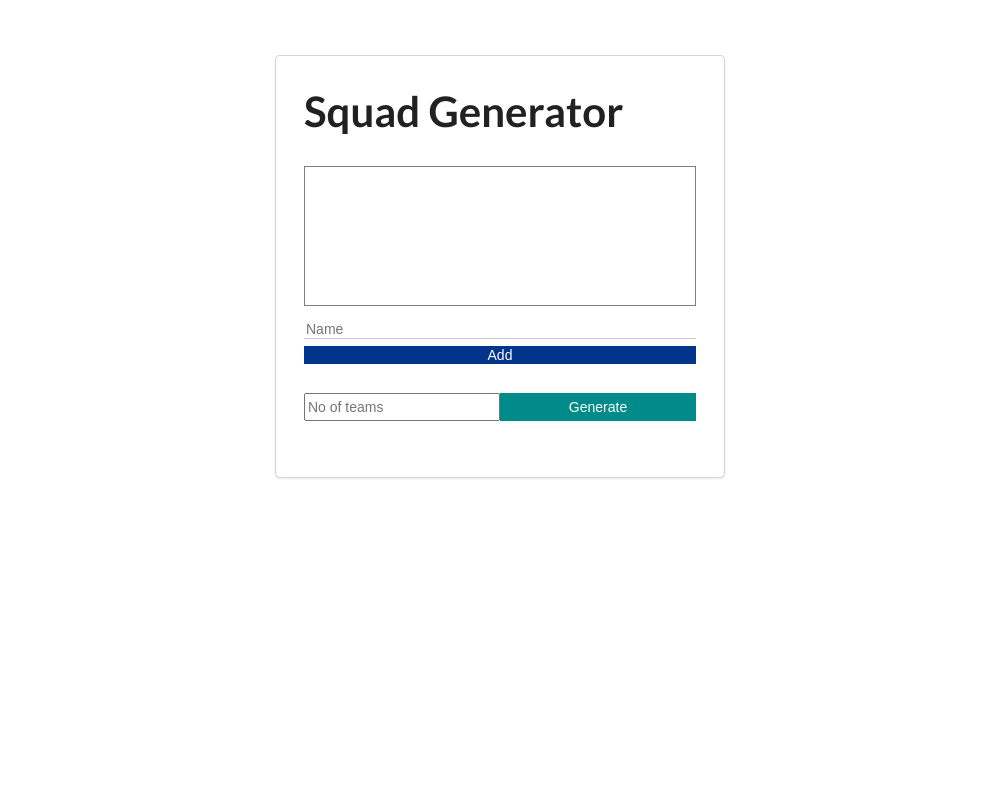
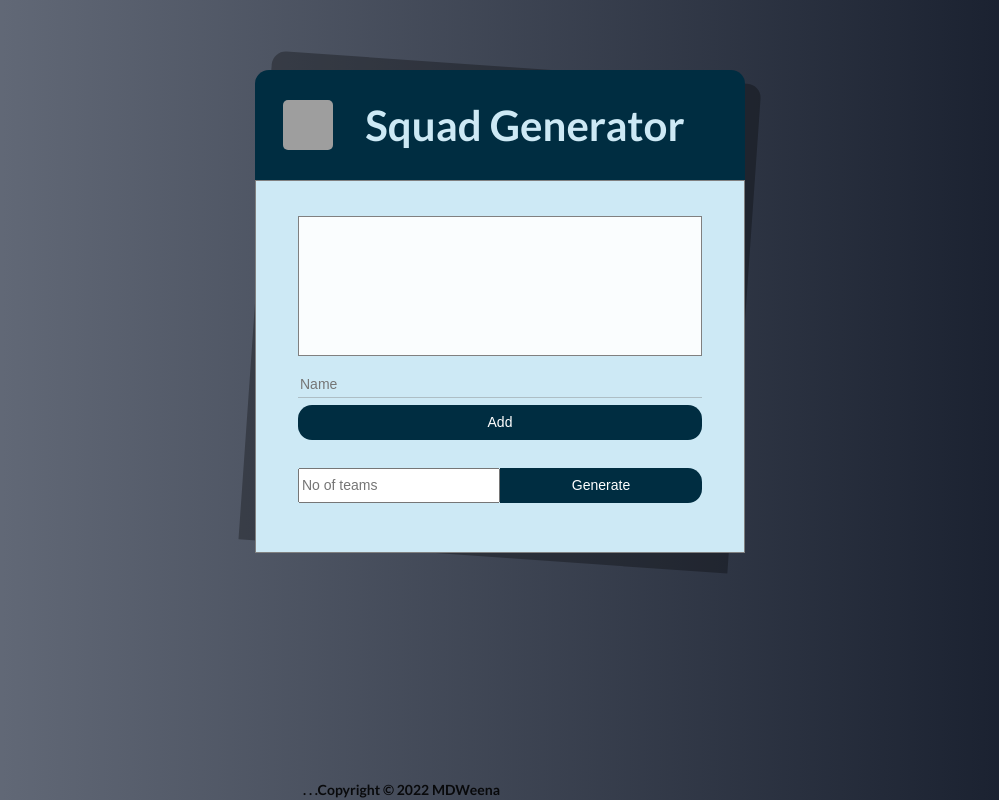
Before and after one commit to MDWeena/Squad-Generator, an Angular app: page / in a window 1280 px wide. Shown: the whole page, without its empty margins (140-1139 px from the left). Built offline with nearby package versions, Linux system fonts and the light colour scheme; grey boxes are pictures that could not be loaded.

Commit message:
final commit

```diff
--- a/src/app/app.component.css
+++ b/src/app/app.component.css
@@ -1,11 +1,51 @@
 .container {
-    padding: 4rem;
-    width: 40rem;
+  display: flex;
+  flex-direction: column;
+  justify-content: center;
+  padding: 0rem;
+  width: 35rem;
   margin: 0 auto;
+  border-radius: 1em;
+}
+.container::after {
+  position: absolute;
+  width: 35rem;
+  height: 35rem;
+  content: "";
+  background-image: transparent;
+  background-color: rgba(0, 0, 0, 0.3);
+  transform: rotate(4deg);
+  border-radius: 1em 1em 0 0;
+  z-index: -1;
+}
+
+header {
+  display: flex;
+  justify-content: space-around;
+  align-items: center;
+  padding: 2em;
+  margin: auto;
+  border-radius: 1em 1em 0 0;
+  width: 100%;
+  background-color: rgb(0, 45, 65);
+}
+
+.body {
+  border: 0.1rem solid grey;
+  padding: 1.5em 3em;
+  background-color: rgb(205, 233, 245);
+}
+
+header > img {
+  width: 50px;
+  height: 50px;
+  border-radius: 5px;
 }
 
 h1 {
   font-size: 3rem;
+  color: rgb(205, 233, 245);
+  margin: auto;
 }
 
 .list {
@@ -14,6 +54,7 @@
   height: 10rem;
   border: 0.1rem solid grey;
   overflow: auto;
+  background-color: rgba(255, 255, 255, 0.9);
 }
 
 .add-members-container input {
@@ -21,30 +62,39 @@
   border-bottom: 0.1rem solid rgba(128, 128, 128, 0.418);
   margin-right: 0.5rem;
   width: 100%;
+  height: 2em;
   display: flex;
+  background-color: rgb(205, 233, 245);
 }
 
 .add-members-container button {
   width: 100%;
+  height: 2.5em;
+  border-radius: 1em;
   border: none;
   color: white;
   font-weight: 400;
   cursor: pointer;
-    background-color: rgb(0, 53, 139);
+  background-color: rgb(0, 45, 65);
   margin-top: 0.5rem;
+}
+.add-members-container button:hover {
+  background-color: rgb(1, 61, 87);
 }
 
 .input-container {
   margin: 2rem 0;
   display: flex;
-    height: 2rem;
+  height: 2.5rem;
 }
 
 .input-container button {
   width: 50%;
-    background-color: darkcyan;
+  background-color: rgb(0, 45, 65);
   border: none;
   color: white;
+  height: 2.5em;
+  border-radius: 0 1em 1em 0;
 }
 
 .input-container input {
@@ -60,8 +110,12 @@
   color: red;
 }
 
-  li{
-      list-style-type: none;
-      font-size: 1.25rem;
-      margin-bottom: 0.5rem;
+footer {
+  position: absolute;
+  bottom: 0;
+  margin: auto;
+  font-size: 1em;
+  font-weight: 600;
+  right: 50%;
+  padding: 0;
 }
--- a/src/app/app.component.html
+++ b/src/app/app.component.html
@@ -1,8 +1,16 @@
 <div class="container">
-  <div class="ui card">
+  <header>
+    <img
+      src="https://res.cloudinary.com/weena/image/upload/v1645790503/logo_2_zujh9j.jpg"
+      alt="logo"
+    />
     <h1>Squad Generator</h1>
+  </header>
+  <div class="body">
     <ul class="list">
-      <li *ngFor="let setInputName of setInputNames">{{ setInputName }}</li>
+      <li *ngFor="let setInputName of setInputNames">
+        {{ setInputName | titlecase }}
+      </li>
     </ul>
     <div class="add-members-container">
       <input
@@ -22,9 +30,20 @@
         (input)="onNumTeamInput(numTeam.value)"
         [value]="numTeamInput"
         placeholder="No of teams"
+        (keyup.enter)="onGenerate()"
       />
-      <button (click)="onGenerate()" >Generate</button>
+      <button (click)="onGenerate()">Generate</button>
     </div>
     <p *ngIf="errorMessage" class="error-msg">{{ errorMessage }}</p>
+
+    <div *ngIf="teams.length" class="teams-container">
+      <app-team
+        *ngFor="let team of teams; let i = index"
+        [team]="team"
+        [index]="i"
+      ></app-team>
+    </div>
   </div>
+
+  <footer>. . .Copyright &copy; {{ currentYear }} MDWeena</footer>
 </div>
--- a/src/app/app.component.ts
+++ b/src/app/app.component.ts
@@ -11,10 +11,10 @@ export class AppComponent {
   errorMessage: string = '';
   numTeamInput: number | '' = '';
   teams: string[][] = [];
+  currentYear: number = new Date().getFullYear();
 
   onInput = (addMember: string) => {
     this.inputNames = addMember;
-    console.log(this.inputNames);
   };
 
   onNumTeamInput = (numTeam: string) => {
@@ -29,31 +29,36 @@ export class AppComponent {
     this.errorMessage = '';
     this.setInputNames.push(this.inputNames);
     this.inputNames = '';
-    console.log(this.setInputNames);
   };
 
   onGenerate = () => {
     if (!this.numTeamInput || this.numTeamInput <= 0) {
+      this.errorMessage = 'Invalid input';
       return;
     }
+    this.errorMessage = '';
+
     const allMembers = [...this.setInputNames];
 
-    while (allMembers) {
-      for (let i = 0; i < allMembers.length; i++) {
+    if (this.numTeamInput > allMembers.length) {
+      this.errorMessage = 'Teams more than members';
+      return;
+    }
+
+    while (allMembers.length) {
+      for (let i = 0; i < this.numTeamInput; i++) {
         const randomSelect = Math.floor(Math.random() * allMembers.length);
         const member = allMembers.splice(randomSelect, 1)[0];
-        console.log(randomSelect);
 
-        if(!member)break;
+        if (!member) break;
         if (this.teams[i]) {
-          this.teams[i].push(member)
-        }else{
-          this.teams[i] = [member]
+          this.teams[i].push(member);
+        } else {
+          this.teams[i] = [member];
         }
       }
     }
-
-    console.log(this.teams);
-
+    this.numTeamInput = '';
+    this.setInputNames = [];
   };
 }
--- a/src/app/app.module.ts
+++ b/src/app/app.module.ts
@@ -2,10 +2,12 @@ import { NgModule } from '@angular/core';
 import { BrowserModule } from '@angular/platform-browser';
 
 import { AppComponent } from './app.component';
+import { TeamComponent } from './team/team.component';
 
 @NgModule({
   declarations: [
-    AppComponent
+    AppComponent,
+    TeamComponent
   ],
   imports: [
     BrowserModule
--- /dev/null
+++ b/src/app/team/team.component.css
@@ -0,0 +1,9 @@
+.team-container {
+  margin-bottom: 1rem;
+}
+
+.team-container ul {
+  border: 0.1rem solid rgba(128, 128, 128, 0.418);
+  margin: 0;
+  padding: 0.5rem;
+}
--- /dev/null
+++ b/src/app/team/team.component.html
@@ -0,0 +1,6 @@
+<div class="team-container">
+  <h3>Team {{ index + 1 }}</h3>
+  <ul>
+    <li *ngFor="let member of team">{{ member | titlecase }}</li>
+  </ul>
+</div>
--- /dev/null
+++ b/src/app/team/team.component.ts
@@ -0,0 +1,15 @@
+import { Component, Input, OnInit } from '@angular/core';
+
+@Component({
+  selector: 'app-team',
+  templateUrl: './team.component.html',
+  styleUrls: ['./team.component.css'],
+})
+export class TeamComponent implements OnInit {
+  @Input() team: string[] = [];
+  @Input() index = 0;
+
+  constructor() {}
+
+  ngOnInit(): void {}
+}
--- a/src/index.html
+++ b/src/index.html
@@ -1,11 +1,11 @@
-<!doctype html>
+<!DOCTYPE html>
 <html lang="en">
   <head>
-  <meta charset="utf-8">
+    <meta charset="utf-8" />
     <title>SquadGenApp</title>
-  <base href="/">
-  <meta name="viewport" content="width=device-width, initial-scale=1">
-  <link rel="icon" type="image/x-icon" href="favicon.ico">
+    <base href="/" />
+    <meta name="viewport" content="width=device-width, initial-scale=1" />
+    <link rel="icon" type="image/x-icon" href="favicon.ico" />
   </head>
   <body>
     <app-root></app-root>
--- a/src/styles.css
+++ b/src/styles.css
@@ -1,2 +1,14 @@
 /* You can add global styles to this file, and also import other style files */
-@import "semantic-ui-css/semantic.css"
+@import "semantic-ui-css/semantic.css";
+
+body{
+    display: flex;
+    justify-content: center;
+    padding-top: 5em;
+    background-image: linear-gradient(to right, #6b7280, #111827);
+}
+li {
+  list-style-type: none;
+  font-size: 1.25rem;
+  margin-bottom: 0.5rem;
+}
```
Also changed, not shown: 1 other file (tests, documents, lock files or other folders). Lines whose indentation alone changed are shown as unchanged.
